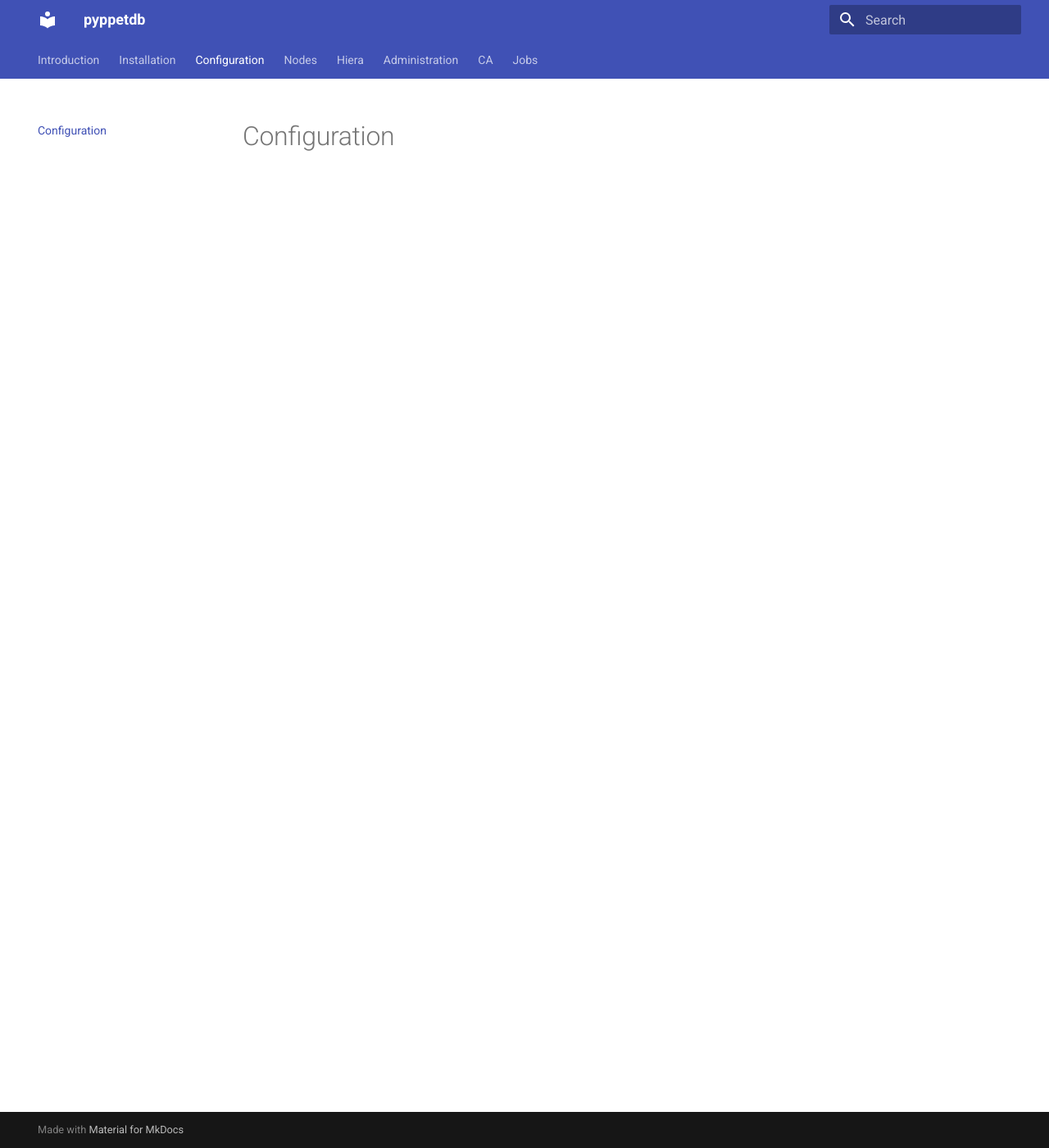
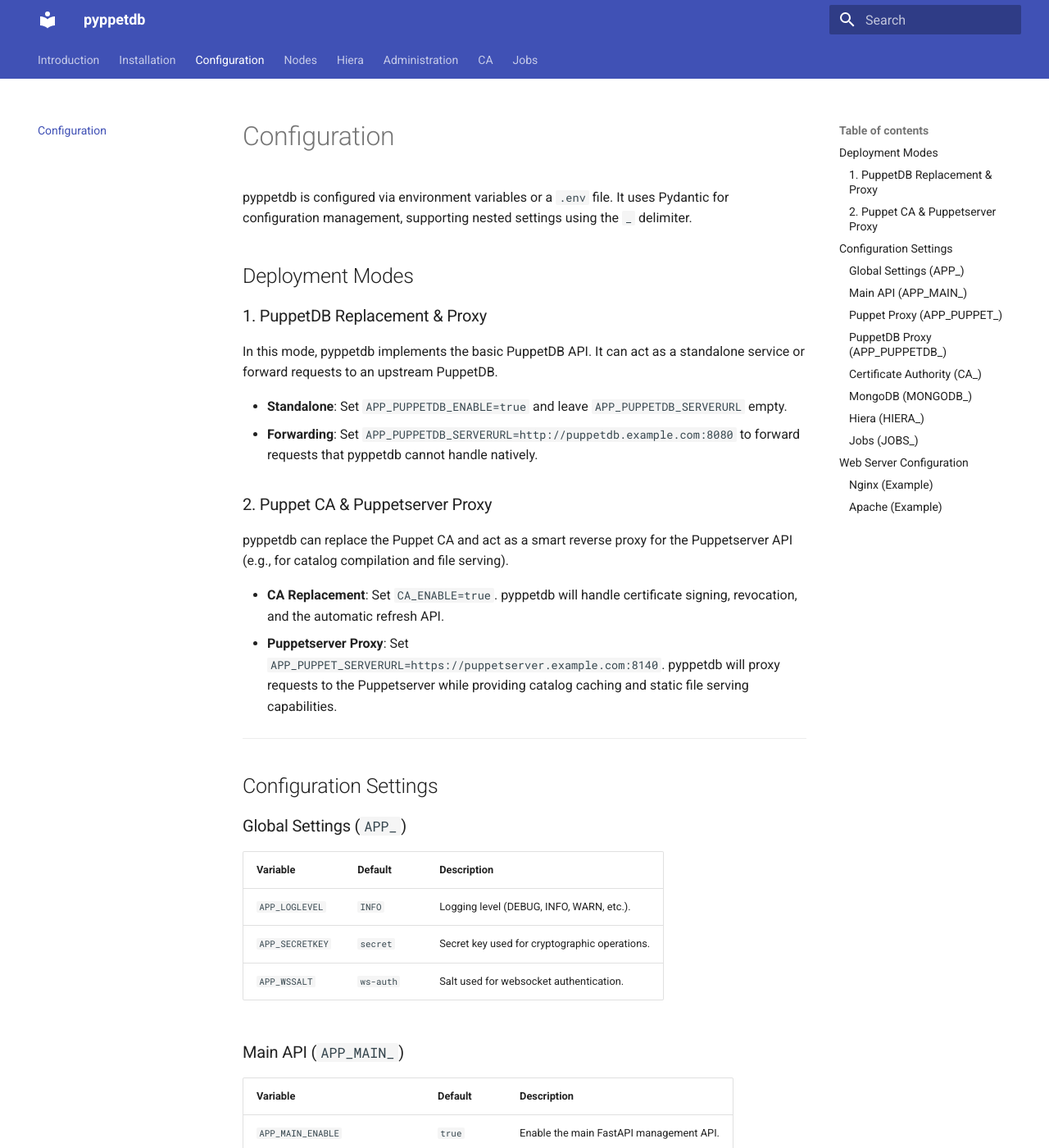
Before and after one commit to schlitzered/pyppetdb, an MkDocs documentation site: the page built from docs/configuration.md, in a window 1280 px wide and 1400 px high. Shown: the whole window at 82% size. Built offline with MkDocs 1.6.1 and Material for MkDocs 9.7.7, drawn with Linux system fonts in a browser that asks for light colours; some of the changed text lies outside the part shown.

Commit message:
more docs

````diff
--- a/docs/configuration.md
+++ b/docs/configuration.md
@@ -1 +1,103 @@
 # Configuration
+
+pyppetdb is configured via environment variables or a `.env` file. It uses Pydantic for
+configuration management, supporting nested settings using the `_` delimiter.
+
+## Deployment Modes
+
+### 1. PuppetDB Replacement & Proxy
+In this mode, pyppetdb implements the basic PuppetDB API. It can act as a standalone
+service or forward requests to an upstream PuppetDB.
+
+*   **Standalone**: Set `APP_PUPPETDB_ENABLE=true` and leave `APP_PUPPETDB_SERVERURL` empty.
+*   **Forwarding**: Set `APP_PUPPETDB_SERVERURL=http://puppetdb.example.com:8080` to
+    forward requests that pyppetdb cannot handle natively.
+
+### 2. Puppet CA & Puppetserver Proxy
+pyppetdb can replace the Puppet CA and act as a smart reverse proxy for the Puppetserver
+API (e.g., for catalog compilation and file serving).
+
+*   **CA Replacement**: Set `CA_ENABLE=true`. pyppetdb will handle certificate signing,
+    revocation, and the automatic refresh API.
+*   **Puppetserver Proxy**: Set `APP_PUPPET_SERVERURL=https://puppetserver.example.com:8140`.
+    pyppetdb will proxy requests to the Puppetserver while providing catalog caching and
+    static file serving capabilities.
+
+---
+
+## Configuration Settings
+
+### Global Settings (`APP_`)
+| Variable | Default | Description |
+|----------|---------|-------------|
+| `APP_LOGLEVEL` | `INFO` | Logging level (DEBUG, INFO, WARN, etc.). |
+| `APP_SECRETKEY` | `secret` | Secret key used for cryptographic operations. |
+| `APP_WSSALT` | `ws-auth` | Salt used for websocket authentication. |
+
+### Main API (`APP_MAIN_`)
+| Variable | Default | Description |
+|----------|---------|-------------|
+| `APP_MAIN_ENABLE` | `true` | Enable the main FastAPI management API. |
+| `APP_MAIN_HOST` | `0.0.0.0` | Bind address for the main API. |
+| `APP_MAIN_PORT` | `8000` | Bind port for the main API. |
+| `APP_MAIN_INTERAPIIDLETIMEOUT` | `300` | Timeout for inter-API communication. |
+
+### Puppet Proxy (`APP_PUPPET_`)
+| Variable | Default | Description |
+|----------|---------|-------------|
+| `APP_PUPPET_ENABLE` | `true` | Enable the Puppetserver proxy. |
+| `APP_PUPPET_HOST` | `0.0.0.0` | Bind address for the Puppet proxy. |
+| `APP_PUPPET_PORT` | `8001` | Bind port for the Puppet proxy. |
+| `APP_PUPPET_SERVERURL` | `None` | URL of the upstream Puppetserver. |
+| `APP_PUPPET_CATALOGCACHE` | `true` | Enable catalog caching. |
+| `APP_PUPPET_CATALOGCACHETTL` | `86400` | TTL for cached catalogs (seconds). |
+| `APP_PUPPET_CATALOGCACHEFACTS` | `[]` | List of facts used for granular cache invalidation. |
+| `APP_PUPPET_AUTHSECRET` | `true` | Enable secret redaction in proxy responses. |
+
+### PuppetDB Proxy (`APP_PUPPETDB_`)
+| Variable | Default | Description |
+|----------|---------|-------------|
+| `APP_PUPPETDB_ENABLE` | `true` | Enable the PuppetDB proxy. |
+| `APP_PUPPETDB_HOST` | `127.0.0.1` | Bind address for the PuppetDB proxy. |
+| `APP_PUPPETDB_PORT` | `8002` | Bind port for the PuppetDB proxy. |
+| `APP_PUPPETDB_SERVERURL` | `None` | URL of the upstream PuppetDB. |
+
+### Certificate Authority (`CA_`)
+| Variable | Default | Description |
+|----------|---------|-------------|
+| `CA_AUTOSIGN` | `false` | Enable automatic certificate signing. |
+| `CA_AUTOSIGNNODEIFEXISTS` | `false` | Auto-sign if the node already exists in the database. |
+| `CA_CERTIFICATEVALIDITYDAYS` | `365` | Validity period for issued certificates. |
+| `CA_CONCURRENTWORKERS` | `5` | Number of workers for CA operations. |
+
+### MongoDB (`MONGODB_`)
+| Variable | Default | Description |
+|----------|---------|-------------|
+| `MONGODB_URL` | `mongodb://localhost:27017` | MongoDB connection string. |
+| `MONGODB_DATABASE` | `pyppetdb` | Database name. |
+| `MONGODB_PLACEMENTFACTS` | `[]` | Facts used for node placement logic. |
+
+### Hiera (`HIERA_`)
+| Variable | Default | Description |
+|----------|---------|-------------|
+| `HIERA_ENABLE` | `true` | Enable the PyHiera backend. |
+
+### Jobs (`JOBS_`)
+| Variable | Default | Description |
+|----------|---------|-------------|
+| `JOBS_MAXNODESPERJOB` | `1000` | Limit of nodes targeted per job. |
+| `JOBS_EXPIRESECONDS` | `3600` | TTL for job data and logs. |
+
+---
+
+## Web Server Configuration
+
+### Nginx (Example)
+```nginx
+# TBD: Example configuration for Nginx as a reverse proxy
+```
+
+### Apache (Example)
+```apache
+# TBD: Example configuration for Apache as a reverse proxy
+```
````
Also changed, not shown: docs/architecture.md (added, +115 -0 lines), docs/index.md (+2 -0 lines), docs/installation.md (+37 -16 lines).
